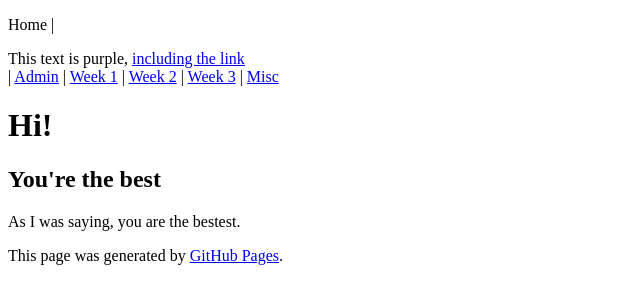
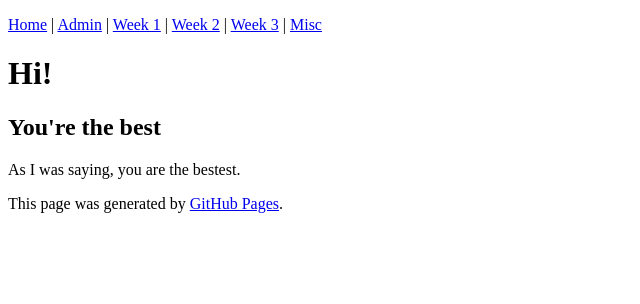
Before and after one commit to siddharthngandhi/siddharthngandhi.github.io, a Jekyll site: the page built from index.md, in a window 1280 px wide. Shown: the top 304 px of the page, without its empty margins (0-640 px from the left). Built offline with Jekyll 4.4.1, drawn with Linux system fonts in a browser that asks for light colours.

Commit message:
Update nav.html

```diff
--- a/_includes/nav.html
+++ b/_includes/nav.html
@@ -1,8 +1,5 @@
-<p style="text-align: left; background-color: white;>
+<p style="text-align: left; background-color: white; style="color:red;">
   <a href="{{site.baseurl}}/">Home</a> |
-   <div class="text-purple">
-  This text is purple, <a href="{{site.baseurl}}/admin/" class="text-inherit">including the link</a>
-    </div> |
   <a href="{{site.baseurl}}/admin/">Admin</a> |
   <a href="{{site.baseurl}}/schedule/week_1/">Week 1</a> |
   <a href="{{site.baseurl}}/schedule/week_2/">Week 2</a> |
```
